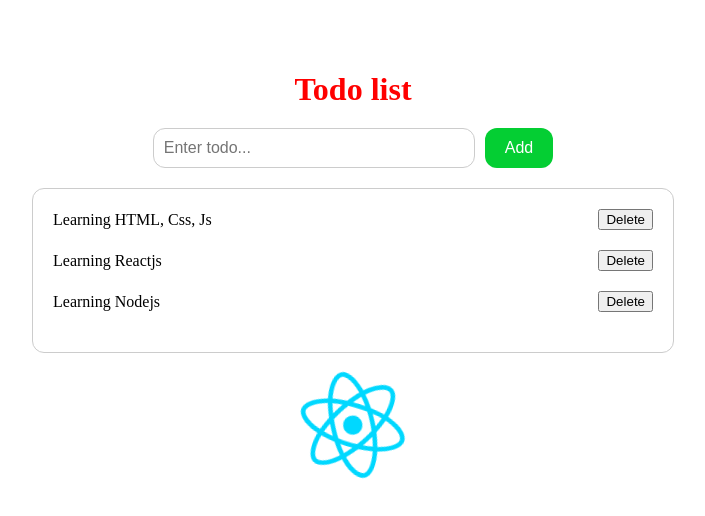
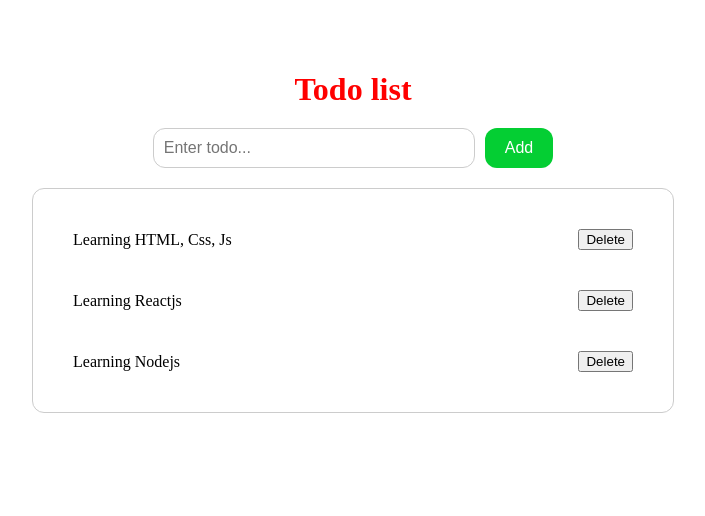
Before and after one commit to phunganhvan/ReactJs-Vite-Ultimate, a React (Vite) app: page / in a window 1280 px wide. Shown: the top 516 px of the page, without its empty margins (287-992 px from the left). Built offline with nearby package versions, Linux system fonts and the light colour scheme.

Commit message:
render with condition

```diff
--- a/src/App.jsx
+++ b/src/App.jsx
@@ -26,8 +26,11 @@ const App = () =>  {
         <div className="todo-container">
           <h1 className="todo-title"> Todo list</h1>
           <TodoNew addNewTodo={addNewTodo}  />
-          <TodoData todo={todoList} />
-          <img src={imgReact} alt="react logo" className="todo-logo" />
+          { todoList.length !== 0 ?
+            <TodoData todo={todoList} />
+                :
+            <img src={imgReact} alt="react logo" className="todo-logo" />
+          }
         </div>
 
 
--- a/src/components/todo/todo.css
+++ b/src/components/todo/todo.css
@@ -76,5 +76,5 @@
   display: flex;
   justify-content: space-between;
   align-items: center;
-  margin-bottom: 20px;
+  padding: 20px;
 }
```
